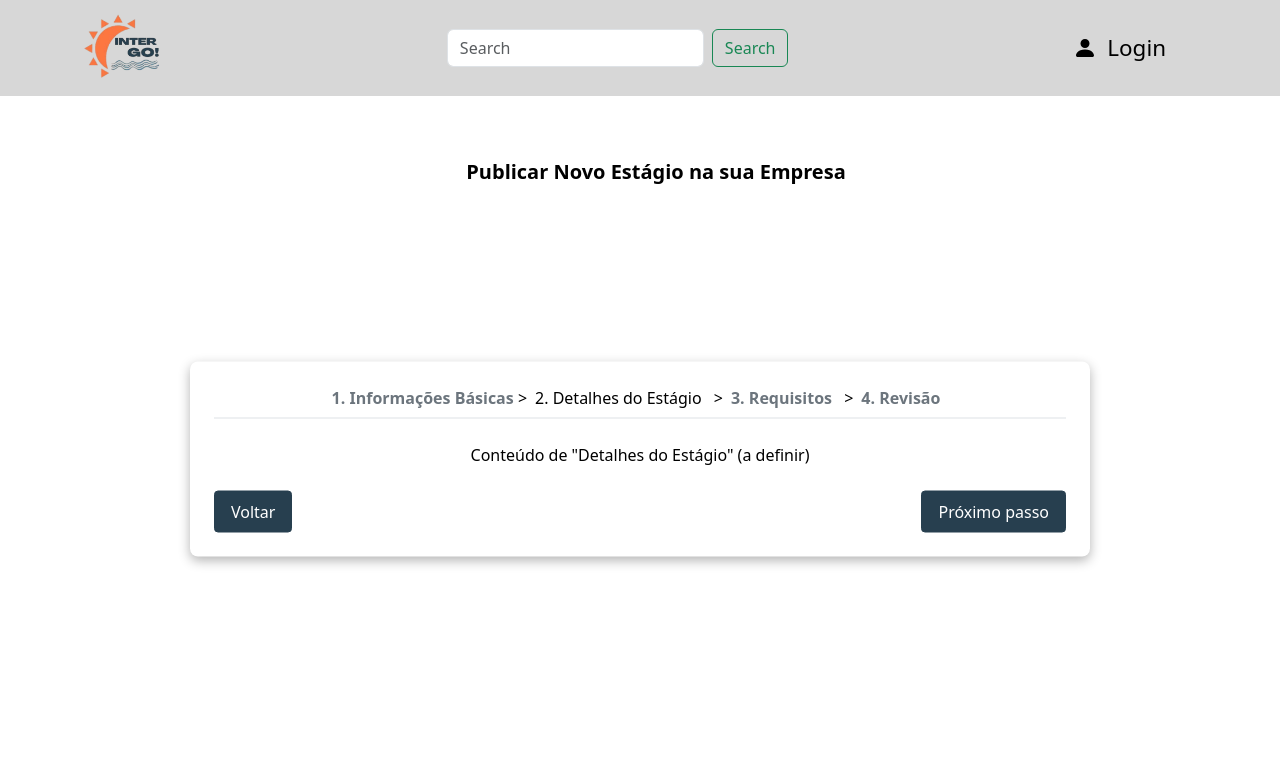
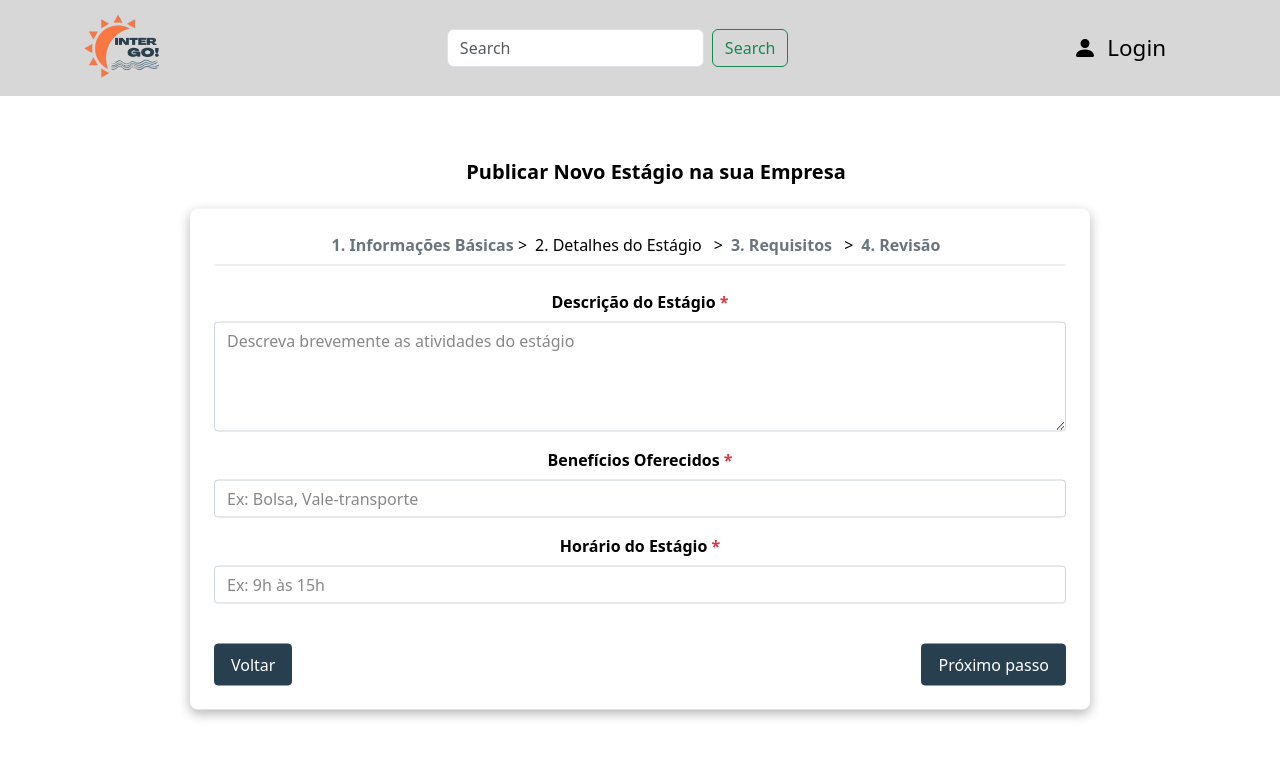
Before and after one commit to miguelfcostaa/internGo, a React (Create React App) app in the folder frontend/: page /criar-estagio in a window 1280 px wide. Both pictures are taken after a click on the button "Próximo passo". Shown: the top 758 px of the page. Built offline with nearby package versions, Linux system fonts and the light colour scheme.

Commit message:
deatlhes do estagio quase feito

```diff
--- a/frontend/src/pages/CriarEstagio.jsx
+++ b/frontend/src/pages/CriarEstagio.jsx
@@ -1,11 +1,10 @@
 import React, { useState } from "react";
 import NavBar from "../components/NavBar.jsx";
-import BarraSuperior from "../components/BarraSuperiorCE";
 import style from "../styles/CriarEstagio.module.css";
 import { Form, Row, Col, Button } from "react-bootstrap";
 
 function CriacaoEstagio() {
-  const [step, setStep] = useState(1); // Estado para controlar el paso actual
+  const [step, setStep] = useState(1);
 
   const handleNext = () => {
     if (step < 4) setStep(step + 1);
@@ -139,9 +138,13 @@ function CriacaoEstagio() {
             </Row>
 
             <div className={`${style.dFlex} ${style.justifyContentBetween} ${style.mt4}`}>
-              <Button variant="secondary" className={style.btnSecondary}>Guarde Rascunho</Button>
+              <Button variant="secondary" className={style.btnSecondary}>
+                Guarde Rascunho
+              </Button>
               <div>
-                <Button variant="secondary" className={`${style.btnSecondary} ${style.me2}`}>Cancelar</Button>
+                <Button variant="secondary" className={`${style.btnSecondary} ${style.me2}`}>
+                  Cancelar
+                </Button>
                 <Button variant="primary" className={style.btnPrimary} onClick={handleNext}>
                   Próximo passo
                 </Button>
@@ -150,10 +153,51 @@ function CriacaoEstagio() {
           </Form>
         )}
 
+
         {/* Paso 2: Detalhes do Estágio */}
         {step === 2 && (
-          <div>
-            <p>Conteúdo de "Detalhes do Estágio" (a definir)</p>
+        <Form>
+        <Row className={style.mb3}>
+        <Col md={12}>
+        <Form.Group className={style.mb3}>
+          <Form.Label className={style.formLabel}>
+            Descrição do Estágio <span className={style.textDanger}>*</span>
+          </Form.Label>
+          <Form.Control
+            as="textarea"
+            rows={4}
+            className={style.formControl}
+            placeholder="Descreva brevemente as atividades do estágio"
+            required
+          />
+        </Form.Group>
+
+        <Form.Group className={style.mb3}>
+          <Form.Label className={style.formLabel}>
+            Benefícios Oferecidos <span className={style.textDanger}>*</span>
+          </Form.Label>
+          <Form.Control
+            className={style.formControl}
+            type="text"
+            placeholder="Ex: Bolsa, Vale-transporte"
+            required
+          />
+        </Form.Group>
+
+        <Form.Group className={style.mb3}>
+          <Form.Label className={style.formLabel}>
+            Horário do Estágio <span className={style.textDanger}>*</span>
+          </Form.Label>
+          <Form.Control
+            className={style.formControl}
+            type="text"
+            placeholder="Ex: 9h às 15h"
+            required
+          />
+        </Form.Group>
+      </Col>
+    </Row>
+
     <div className={`${style.dFlex} ${style.justifyContentBetween} ${style.mt4}`}>
       <Button variant="secondary" className={style.btnSecondary} onClick={handleBack}>
         Voltar
@@ -162,9 +206,8 @@ function CriacaoEstagio() {
         Próximo passo
       </Button>
     </div>
-          </div>
+  </Form>
 )}
-
         {/* Paso 3: Requisitos */}
         {step === 3 && (
           <div>
```
Lines whose indentation alone changed are shown as unchanged.
